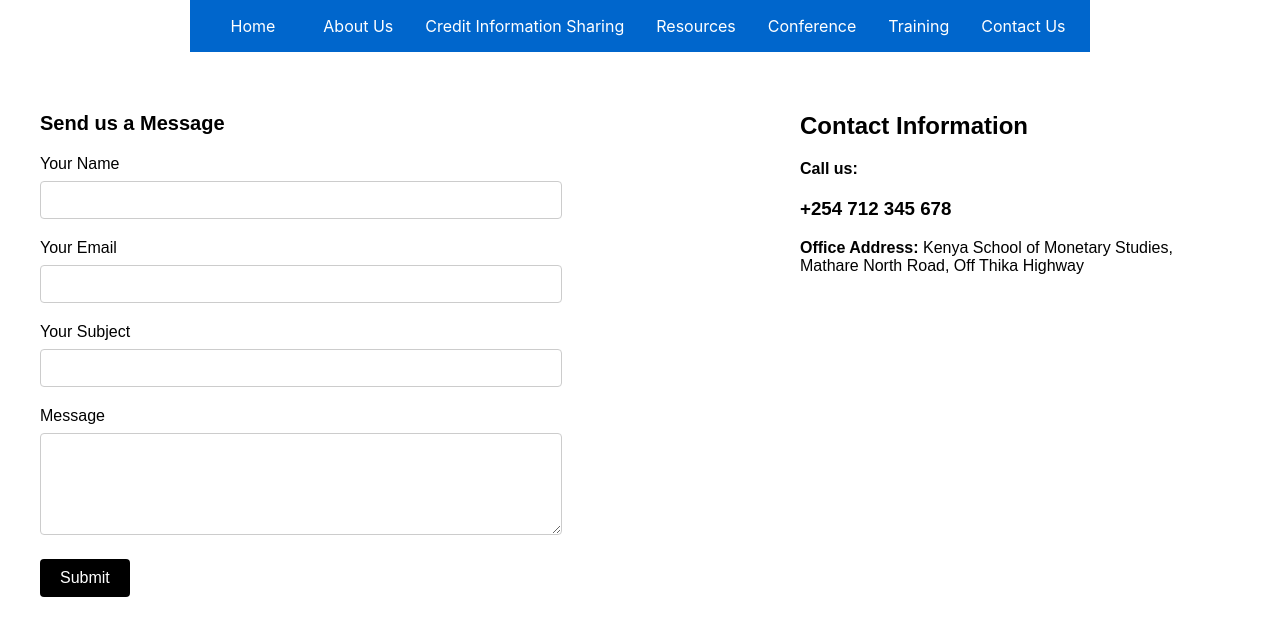
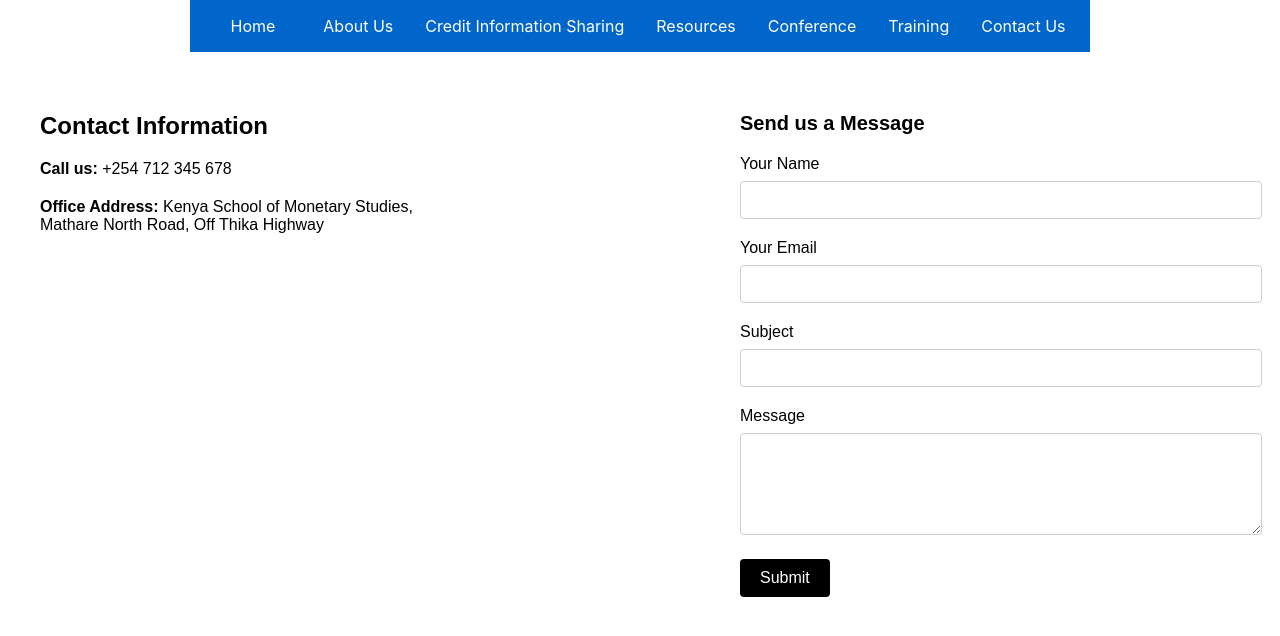
Before and after one commit to kimutaieddy/The-Verve, a React (Create React App) app in the folder client-end/: page /contact in a window 1280 px wide. Shown: the top 636 px of the page. Built offline with nearby package versions, Linux system fonts and the light colour scheme.

Commit message:
Refactor contact form component: simplify handleChange function and enhance layout for better user experience

```diff
--- a/client-end/src/contact.jsx
+++ b/client-end/src/contact.jsx
@@ -9,8 +9,9 @@ const ContactUs = () => {
     message: '',
   });
 
-  const handleChange = ({ target: { name, value } }) => {
-    setFormData(prevData => ({ ...prevData, [name]: value }));
+  const handleChange = (e) => {
+    const { name, value } = e.target;
+    setFormData({ ...formData, [name]: value });
   };
 
   const handleSubmit = (e) => {
@@ -20,21 +21,46 @@ const ContactUs = () => {
 
   return (
     <div className="contact-us-page">
+      <div className="contact-info">
+        <h2>Contact Information</h2>
+        <p><strong>Call us:</strong> +254 712 345 678</p>
+        <p><strong>Office Address:</strong> Kenya School of Monetary Studies, Mathare North Road, Off Thika Highway</p>
+      </div>
       <form className="contact-form" onSubmit={handleSubmit}>
         <h3>Send us a Message</h3>
-        {['name', 'email', 'subject'].map((field) => (
-          <div className="form-group" key={field}>
-            <label htmlFor={field}>Your {field.charAt(0).toUpperCase() + field.slice(1)}</label>
-            <input
-              type={field === 'email' ? 'email' : 'text'}
-              id={field}
-              name={field}
-              value={formData[field]}
-              onChange={handleChange}
-              required
-            />
-          </div>
-        ))}
+        <div className="form-group">
+          <label htmlFor="name">Your Name</label>
+          <input
+            type="text"
+            id="name"
+            name="name"
+            value={formData.name}
+            onChange={handleChange}
+            required
+          />
+        </div>
+        <div className="form-group">
+          <label htmlFor="email">Your Email</label>
+          <input
+            type="email"
+            id="email"
+            name="email"
+            value={formData.email}
+            onChange={handleChange}
+            required
+          />
+        </div>
+        <div className="form-group">
+          <label htmlFor="subject">Subject</label>
+          <input
+            type="text"
+            id="subject"
+            name="subject"
+            value={formData.subject}
+            onChange={handleChange}
+            required
+          />
+        </div>
         <div className="form-group">
           <label htmlFor="message">Message</label>
           <textarea
@@ -48,13 +74,6 @@ const ContactUs = () => {
         </div>
         <button type="submit" className="submit-btn">Submit</button>
       </form>
-
-      <div className="contact-info">
-        <h2>Contact Information</h2>
-        <p><strong>Call us:</strong> </p>
-        <h3>+254 712 345 678</h3>
-        <p><strong>Office Address:</strong> Kenya School of Monetary Studies, Mathare North Road, Off Thika Highway</p>
-      </div>
     </div>
   );
 };
```
